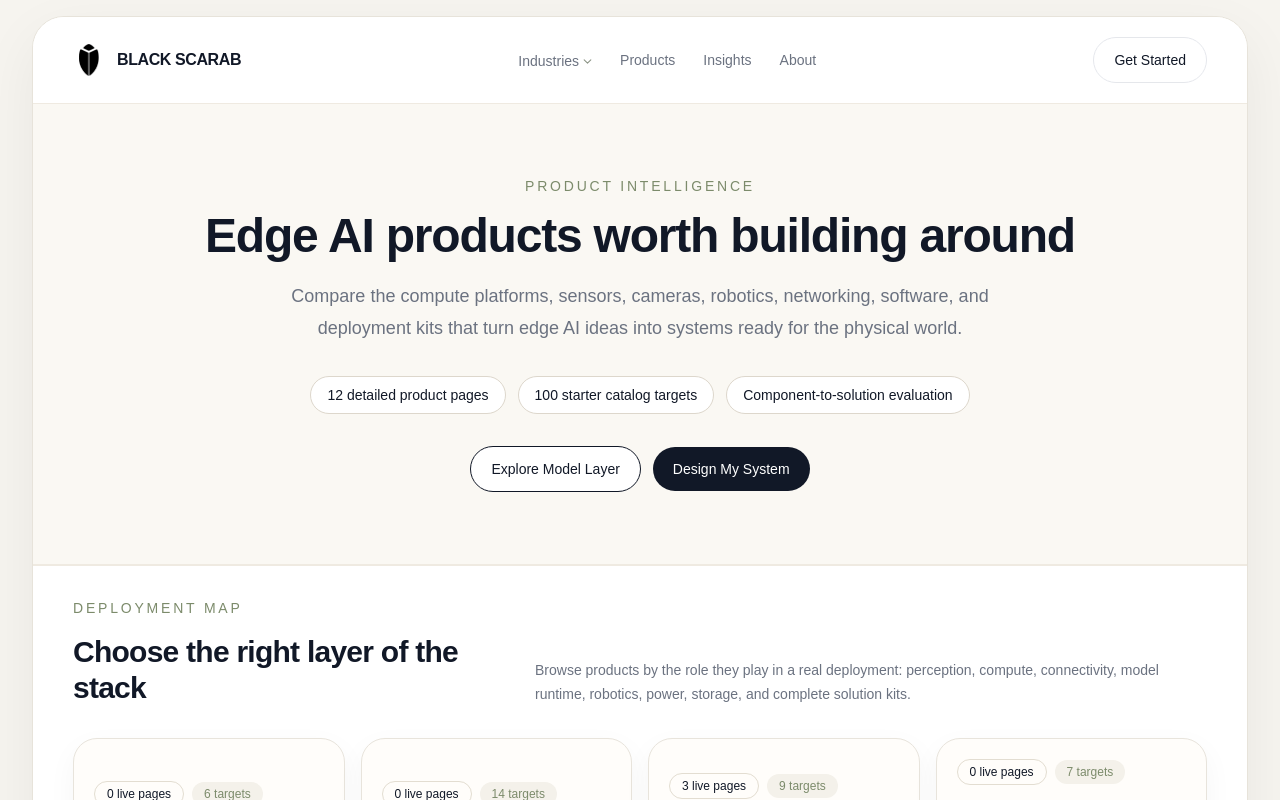
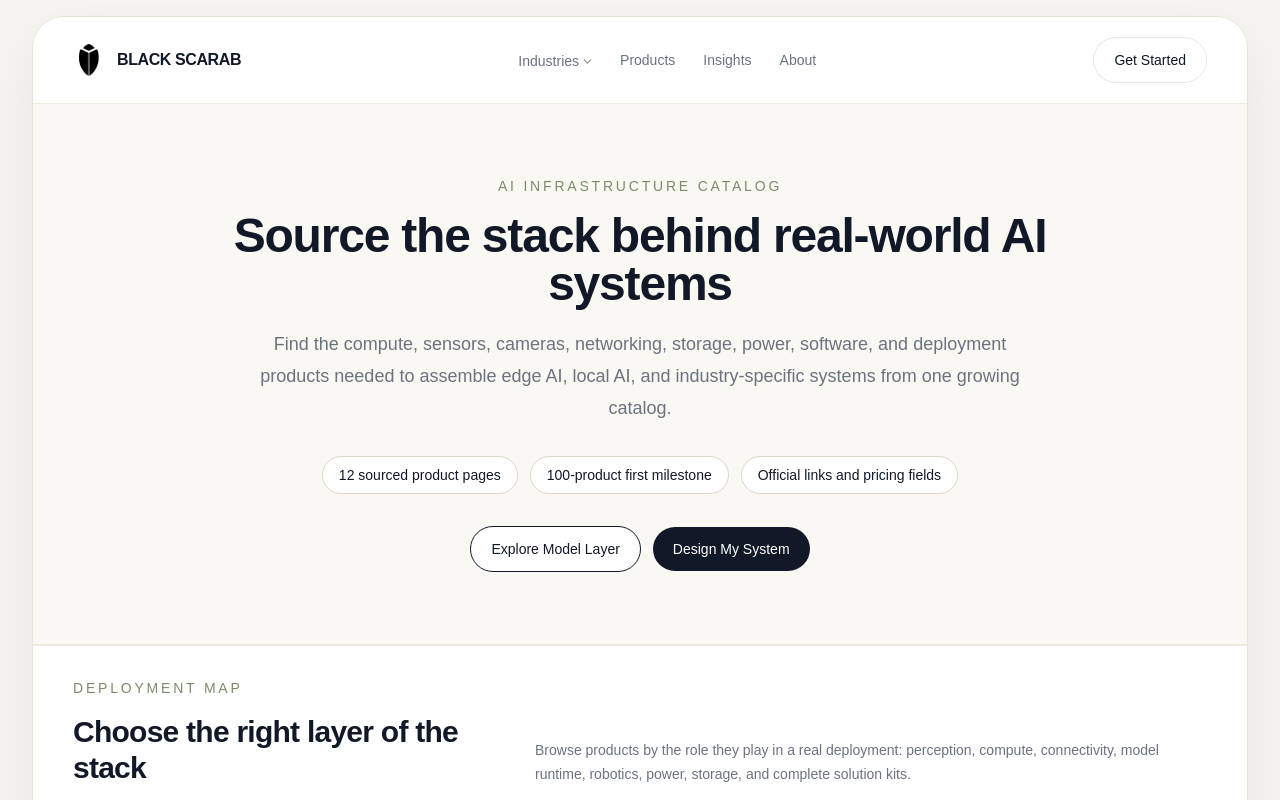
Before and after one commit to rgarci4444123/black-scarab-site, a Next.js app: page /catalog in a window 1280 px wide. Shown: the top 800 px of the page. Built offline with nearby package versions, Linux system fonts and the light colour scheme.

Commit message:
Update catalog hero positioning

```diff
--- a/app/catalog/page.tsx
+++ b/app/catalog/page.tsx
@@ -21,26 +21,26 @@
 
         <section className="border-b border-[#efeae1] bg-[#faf8f3] px-6 py-14 text-center md:px-10 md:py-18">
           <p className="text-sm font-medium uppercase tracking-[0.2em] text-[#7c8b6b]">
-            Product Intelligence
+            AI Infrastructure Catalog
           </p>
           <h1 className="mx-auto mt-4 max-w-4xl text-4xl font-semibold tracking-tight md:text-5xl">
-            Edge AI products worth building around
+            Source the stack behind real-world AI systems
           </h1>
           <p className="mx-auto mt-5 max-w-3xl text-lg leading-8 text-[#6b7280]">
-            Compare the compute platforms, sensors, cameras, robotics,
-            networking, software, and deployment kits that turn edge AI ideas
-            into systems ready for the physical world.
+            Find the compute, sensors, cameras, networking, storage, power,
+            software, and deployment products needed to assemble edge AI, local
+            AI, and industry-specific systems from one growing catalog.
           </p>
 
           <div className="mt-8 flex flex-wrap items-center justify-center gap-3">
             <div className="rounded-full border border-[#ddd7cc] bg-white px-4 py-2 text-sm font-medium text-[#111827]">
-              {products.length} detailed product pages
+              {products.length} sourced product pages
             </div>
             <div className="rounded-full border border-[#ddd7cc] bg-white px-4 py-2 text-sm font-medium text-[#111827]">
-              {catalogRoadmapItems.length} starter catalog targets
+              {catalogRoadmapItems.length}-product first milestone
             </div>
             <div className="rounded-full border border-[#ddd7cc] bg-white px-4 py-2 text-sm font-medium text-[#111827]">
-              Component-to-solution evaluation
+              Official links and pricing fields
             </div>
           </div>
 
```
